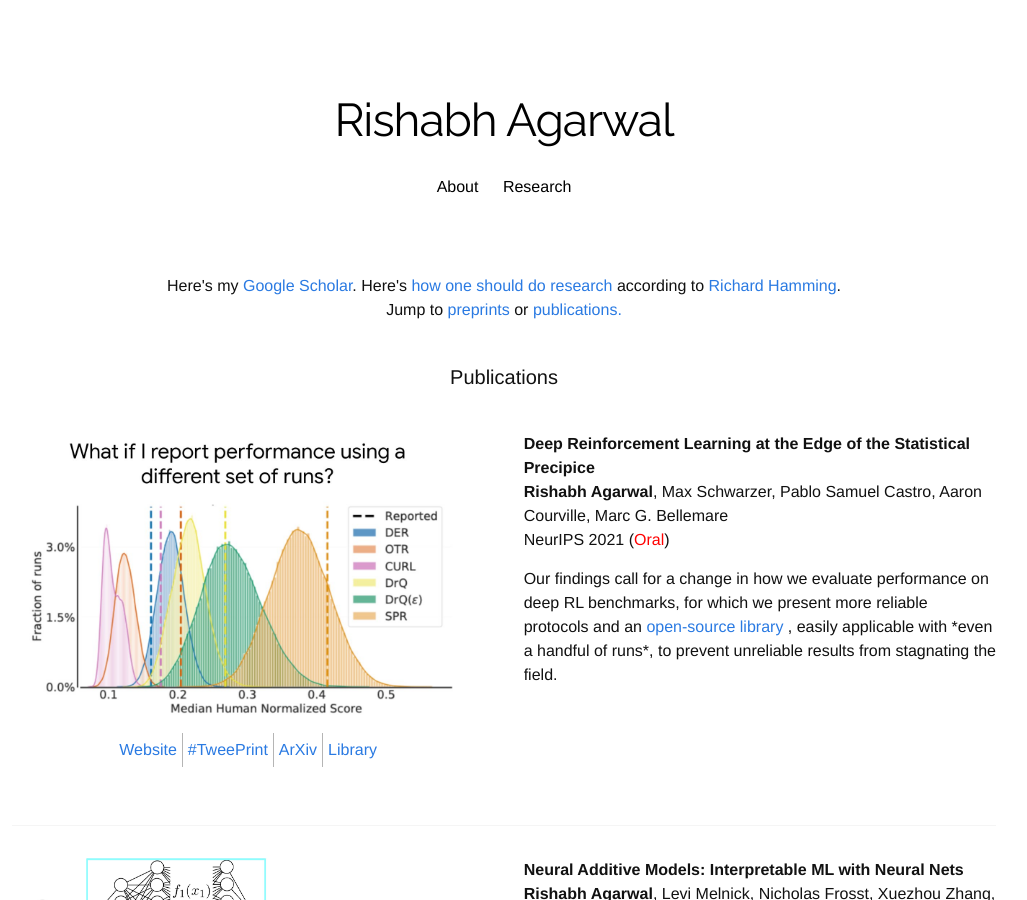
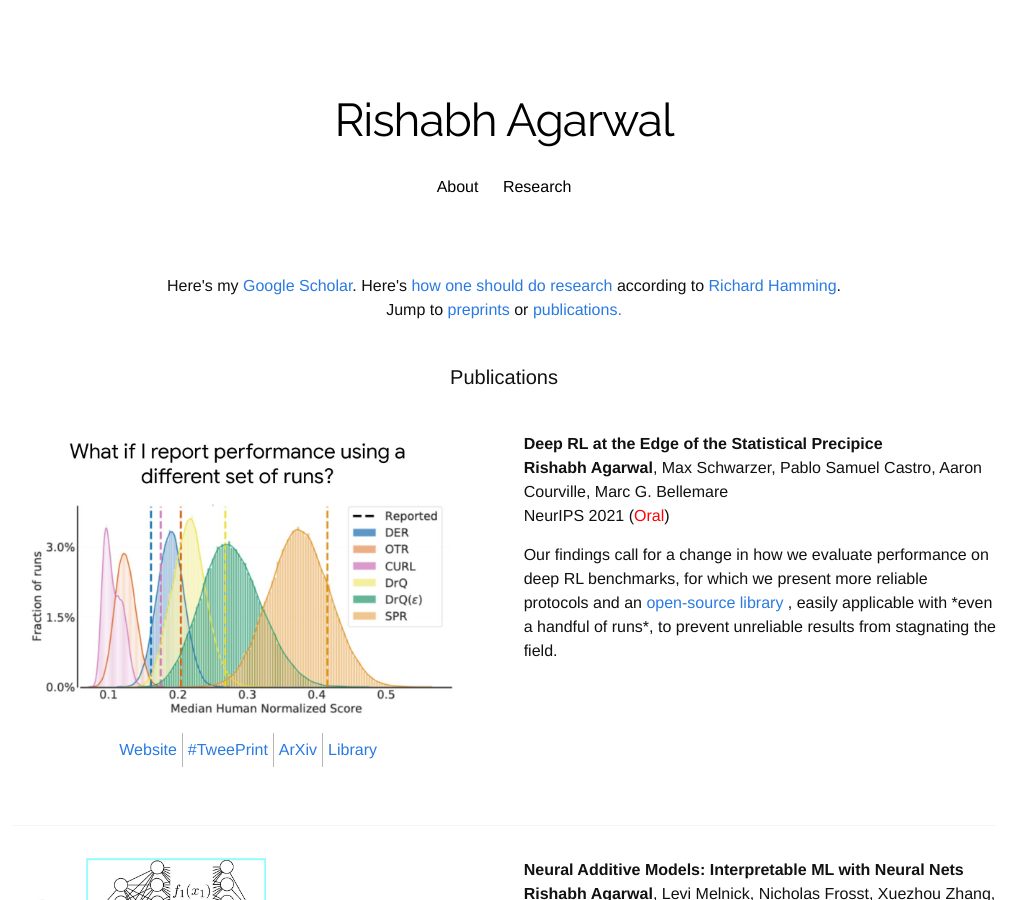
Before and after one commit to ConradErnst/conradernst.github.io, a Jekyll site: the page built from research.html, in a window 1280 px wide and 900 px high. Shown: the whole window, without its empty margins (136-1163 px from the left). Built offline with Jekyll 4.4.1, drawn with Linux system fonts in a browser that asks for light colours; nearby versions of some CDN libraries; some web fonts are replaced; a style sheet for code colours, icons or effects is not loaded.

Commit message:
Update research.html

```diff
--- a/research.html
+++ b/research.html
@@ -26,7 +26,7 @@ title: "Research Overview"
 
     <div class="six columns">
 
-      <b> Deep Reinforcement Learning at the Edge of the Statistical Precipice</b>
+      <b> Deep RL at the Edge of the Statistical Precipice</b>
       <p> <b>Rishabh Agarwal</b>, Max Schwarzer, Pablo Samuel Castro, Aaron Courville, Marc G. Bellemare <br />
       NeurIPS 2021 (<span style='color:red'>Oral</span>) </p>
       </p>
```
